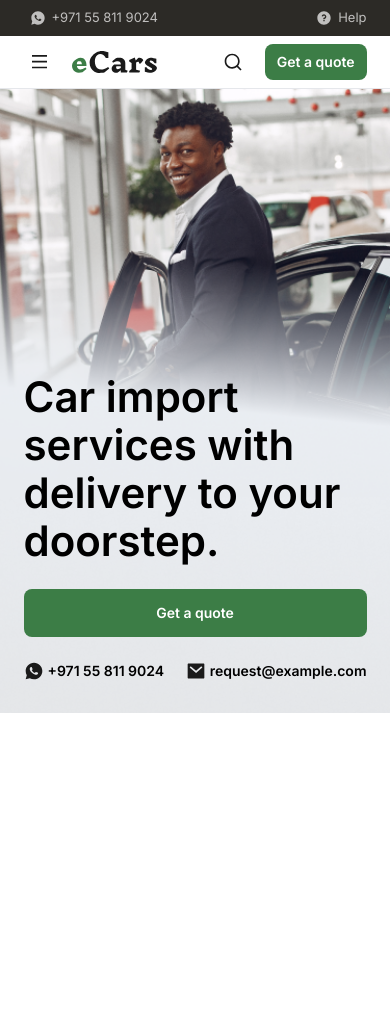
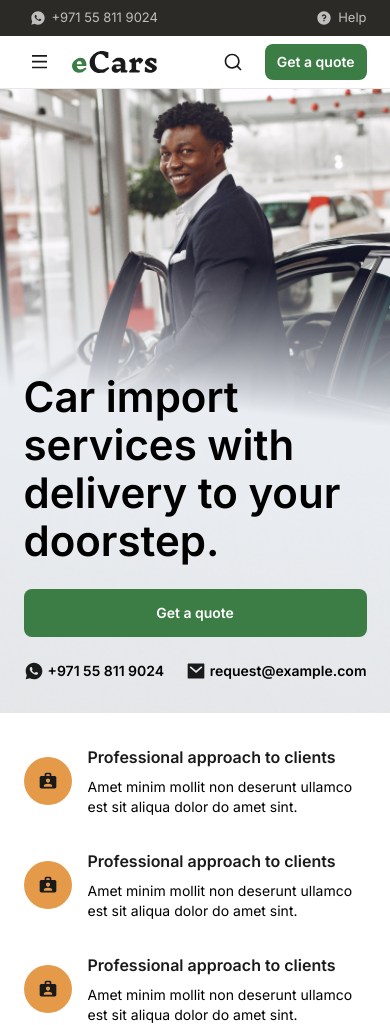
Before and after one commit to ahmetayyildiz66/ecars, a Vue app: page / in a window 390 px wide. Before the commit the page ends 844 px from the top, so only its background shows below. Built offline with nearby package versions, Linux system fonts and the light colour scheme.

Commit message:
benefits: mobile

```diff
--- a/src/App.vue
+++ b/src/App.vue
@@ -6,6 +6,7 @@
     </div>
 
     <EcHero />
+    <EcBenefitsList />
 
   </div>
 </template>
@@ -14,6 +15,7 @@
 import EcHeader from './layouts/EcHeader.vue';
 import EcTopbar from './layouts/EcTopbar.vue';
 import EcHero from './components/EcHero.vue';
+import EcBenefitsList from './components/EcBenefitsList.vue';
 
 </script>
 
--- /dev/null
+++ b/src/components/EcBenefitsList.vue
@@ -0,0 +1,44 @@
+<template>
+  <div class="container flex flex-col space-y-8 mt-8">
+    <div class="flex items-center justify-between text-sm space-x-4">
+      <EcFeatureButton>
+        <IconBriefcase />
+      </EcFeatureButton>
+
+      <div class="flex flex-col max-w-[279px] space-y-2">
+        <h3 class="text-gray-950 text-base font-semibold">Professional approach to clients</h3>
+        <p>Amet minim mollit non deserunt ullamco est sit aliqua dolor do amet sint.</p>
+      </div>
+    </div>
+
+    <div class="flex items-center justify-between text-sm space-x-4">
+      <EcFeatureButton>
+        <IconBriefcase />
+      </EcFeatureButton>
+
+      <div class="flex flex-col max-w-[279px] space-y-2">
+        <h3 class="text-gray-950 text-base font-semibold">Professional approach to clients</h3>
+        <p>Amet minim mollit non deserunt ullamco est sit aliqua dolor do amet sint.</p>
+      </div>
+    </div>
+
+    <div class="flex items-center justify-between text-sm space-x-4">
+      <EcFeatureButton>
+        <IconBriefcase />
+      </EcFeatureButton>
+
+      <div class="flex flex-col max-w-[279px] space-y-2">
+        <h3 class="text-gray-950 text-base font-semibold">Professional approach to clients</h3>
+        <p>Amet minim mollit non deserunt ullamco est sit aliqua dolor do amet sint.</p>
+      </div>
+    </div>
+  </div>
+</template>
+
+<script lang="ts" setup>
+// components
+import EcFeatureButton from "./EcFeatureButton.vue";
+
+// icons
+import IconBriefcase from "./icons/IconBriefcase.vue";
+</script>
--- /dev/null
+++ b/src/components/EcFeatureButton.vue
@@ -0,0 +1,5 @@
+<template>
+  <button class="h-12 w-12 rounded-full bg-brown-550 flex items-center justify-center">
+    <slot />
+  </button>
+</template>
--- /dev/null
+++ b/src/components/icons/IconBriefcase.vue
@@ -0,0 +1,14 @@
+<template>
+  <svg
+    width="20"
+    height="20"
+    viewBox="0 0 20 20"
+    fill="none"
+    xmlns="http://www.w3.org/2000/svg"
+  >
+    <path
+      d="M16.6667 5.00033H13.3333V3.33366C13.3333 2.89163 13.1577 2.46771 12.8452 2.15515C12.5326 1.84259 12.1087 1.66699 11.6667 1.66699H8.33333C7.40833 1.66699 6.66667 2.40866 6.66667 3.33366V5.00033H3.33333C2.40833 5.00033 1.66667 5.74199 1.66667 6.66699V15.8337C1.66667 16.2757 1.84226 16.6996 2.15482 17.0122C2.46738 17.3247 2.89131 17.5003 3.33333 17.5003H16.6667C17.1087 17.5003 17.5326 17.3247 17.8452 17.0122C18.1577 16.6996 18.3333 16.2757 18.3333 15.8337V6.66699C18.3333 6.22496 18.1577 5.80104 17.8452 5.48848C17.5326 5.17592 17.1087 5.00033 16.6667 5.00033ZM8.33333 3.33366H11.6667V5.00033H8.33333V3.33366ZM10 7.50033C10.5525 7.50033 11.0824 7.71982 11.4731 8.11052C11.8638 8.50122 12.0833 9.03112 12.0833 9.58366C12.0833 10.1362 11.8638 10.6661 11.4731 11.0568C11.0824 11.4475 10.5525 11.667 10 11.667C9.44746 11.667 8.91756 11.4475 8.52686 11.0568C8.13616 10.6661 7.91667 10.1362 7.91667 9.58366C7.91667 9.03112 8.13616 8.50122 8.52686 8.11052C8.91756 7.71982 9.44746 7.50033 10 7.50033ZM14.1667 15.8337H5.83333V14.792C5.83333 13.642 7.7 12.7087 10 12.7087C12.3 12.7087 14.1667 13.642 14.1667 14.792V15.8337Z"
+      fill="#1A1A1A"
+    />
+  </svg>
+</template>
--- a/tailwind.config.js
+++ b/tailwind.config.js
@@ -29,6 +29,9 @@ export default {
         },
         green: {
           '750': '#3C7D46'
+        },
+        brown: {
+          '550': '#E49A49'
         }
       }
     },
```
